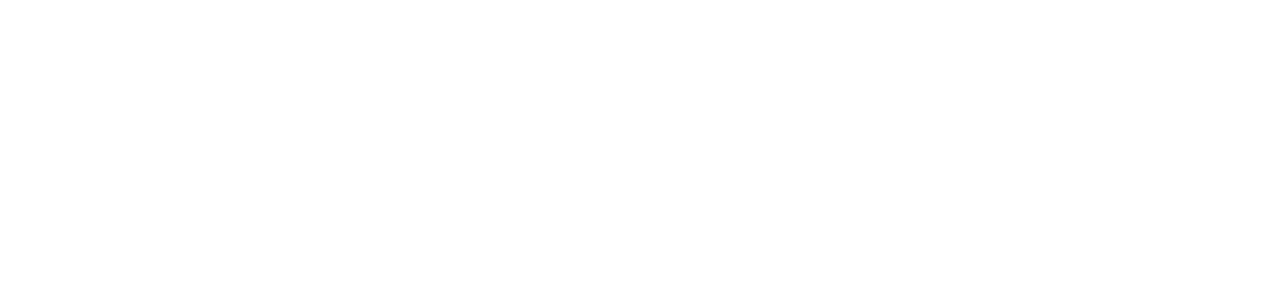
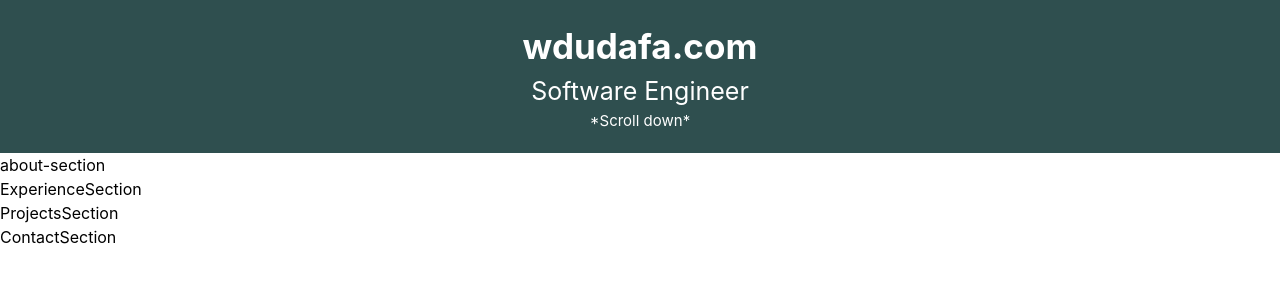
Before and after one commit to wdudafa/wdudafa, a React (Create React App) app: page / in a window 1280 px wide. Shown: the top 300 px of the page. Built offline with nearby package versions, Linux system fonts and the light colour scheme; a web font is replaced by a local one.

Commit message:
Created different files for all the different sections

```diff
--- a/src/App.tsx
+++ b/src/App.tsx
@@ -1,5 +1,19 @@
+import AboutSection from "./components/about-section";
+import ContactSection from "./components/contact-section";
+import ExperienceSection from "./components/experience-section";
+import HeroSection from "./components/hero-section";
+import ProjectsSection from "./components/projects-section";
+
 function App() {
-  return <div></div>;
+  return (
+    <div>
+      <HeroSection />
+      <AboutSection />
+      <ExperienceSection />
+      <ProjectsSection />
+      <ContactSection />
+    </div>
+  );
 }
 
 export default App;
--- /dev/null
+++ b/src/components/about-section.jsx
@@ -0,0 +1,5 @@
+import React from "react";
+
+export default function AboutSection() {
+  return <div>about-section</div>;
+}
--- /dev/null
+++ b/src/components/contact-section.jsx
@@ -0,0 +1,5 @@
+import React from "react";
+
+export default function ContactSection() {
+  return <div>ContactSection</div>;
+}
--- /dev/null
+++ b/src/components/experience-section.tsx
@@ -0,0 +1,5 @@
+import React from "react";
+
+export default function ExperienceSection() {
+  return <div>ExperienceSection</div>;
+}
--- /dev/null
+++ b/src/components/hero-section.tsx
@@ -0,0 +1,41 @@
+import React from "react";
+
+export default function HeroSection() {
+  return (
+    <div
+      style={{
+        backgroundColor: "darkslategrey",
+        padding: 20,
+      }}
+    >
+      <h1
+        style={{
+          fontSize: 35,
+          fontWeight: "bold",
+          color: "white",
+          textAlign: "center",
+        }}
+      >
+        wdudafa.com
+      </h1>
+      <p
+        style={{
+          fontSize: 25,
+          color: "white",
+          textAlign: "center",
+        }}
+      >
+        Software Engineer
+      </p>
+      <p
+        style={{
+          fontSize: 15,
+          color: "white",
+          textAlign: "center",
+        }}
+      >
+        *Scroll down*
+      </p>
+    </div>
+  );
+}
--- /dev/null
+++ b/src/components/projects-section.tsx
@@ -0,0 +1,5 @@
+import React from "react";
+
+export default function ProjectsSection() {
+  return <div>ProjectsSection</div>;
+}
```
